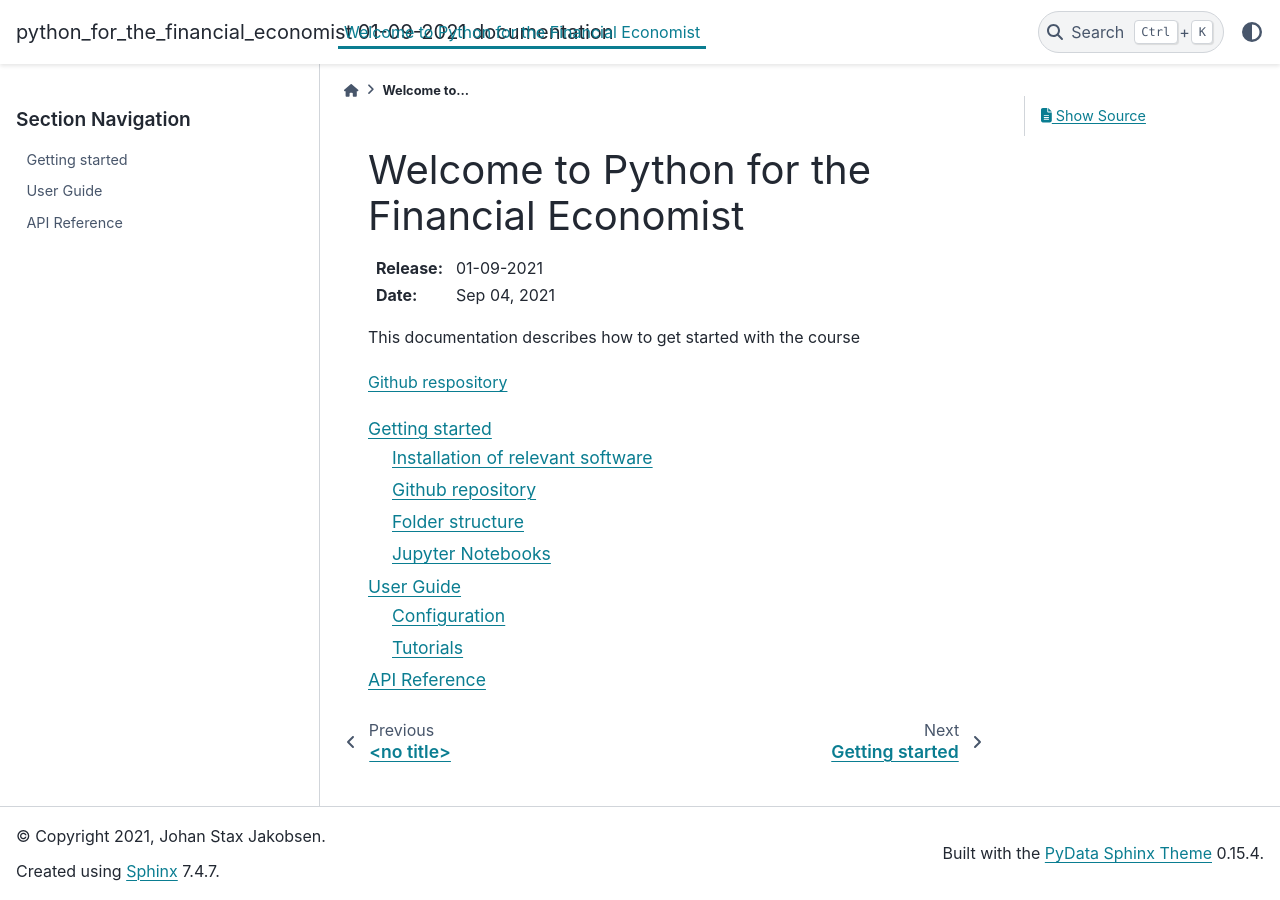
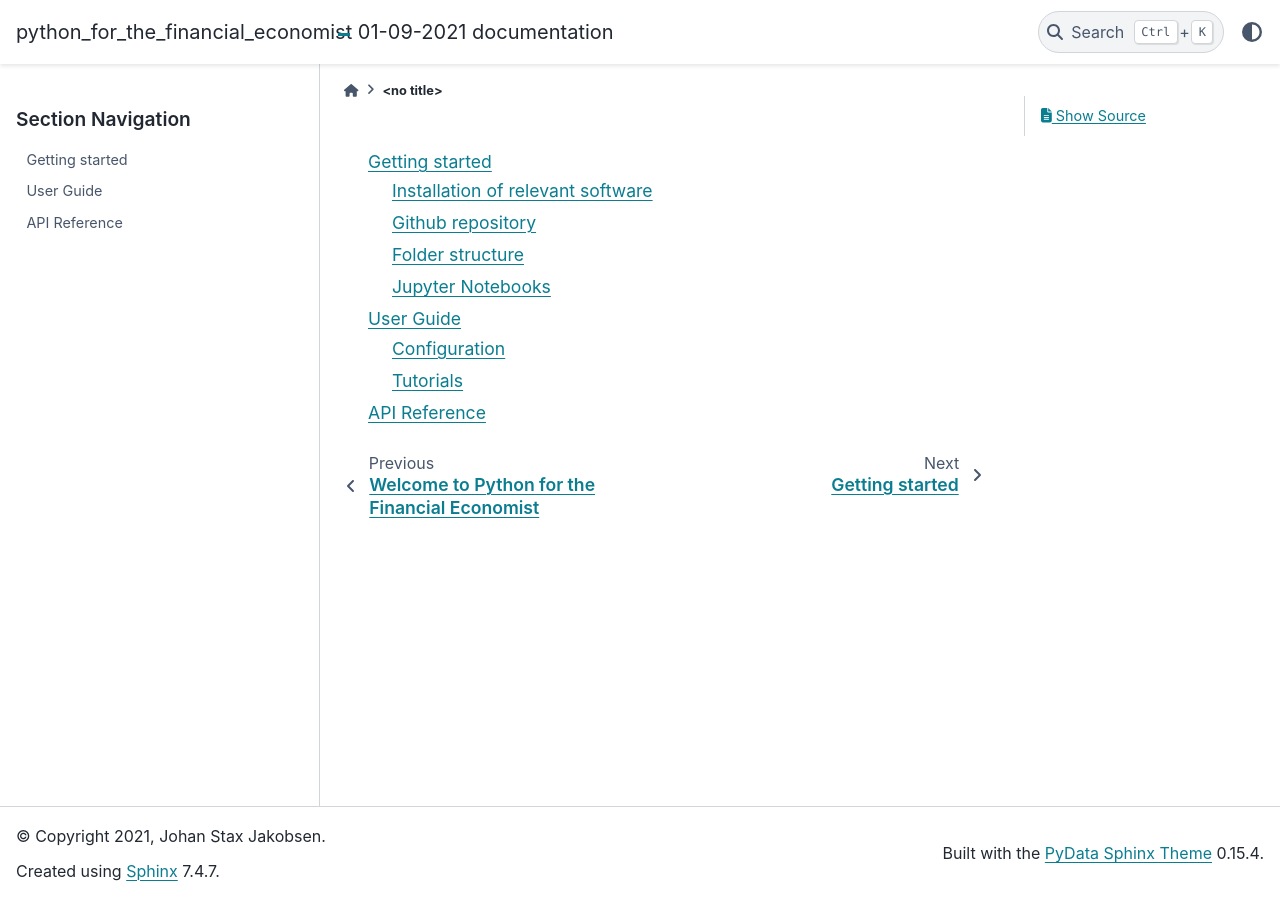
Before and after one commit to staxmetrics/python_for_the_financial_economist, a Sphinx documentation site: the page built from docs/source/index.rst, in a window 1280 px wide. Built offline with Sphinx 7.4.7 and the PyData theme 0.15.4, drawn with Linux system fonts in a browser that asks for light colours.

```diff
--- a/docs/source/index.rst
+++ b/docs/source/index.rst
@@ -1,20 +1,3 @@
-.. python_for_the_financial_economist documentation master file, created by
-   sphinx-quickstart on Fri May 14 15:22:22 2021.
-   You can adapt this file completely to your liking, but it should at least
-   contain the root `toctree` directive.
-
-Welcome to Python for the Financial Economist
-=============================================
-
-:Release: |release|
-:Date: |today|
-
-This documentation describes how to get started with the course
-
-`Github respository <https://github.com/staxmetrics/python_for_the_financial_economist>`_
-
-
-
 .. toctree::
    :maxdepth: 2
 
```
Also changed, not shown: docs/index.rst (+14 -0 lines), 5 other files.
